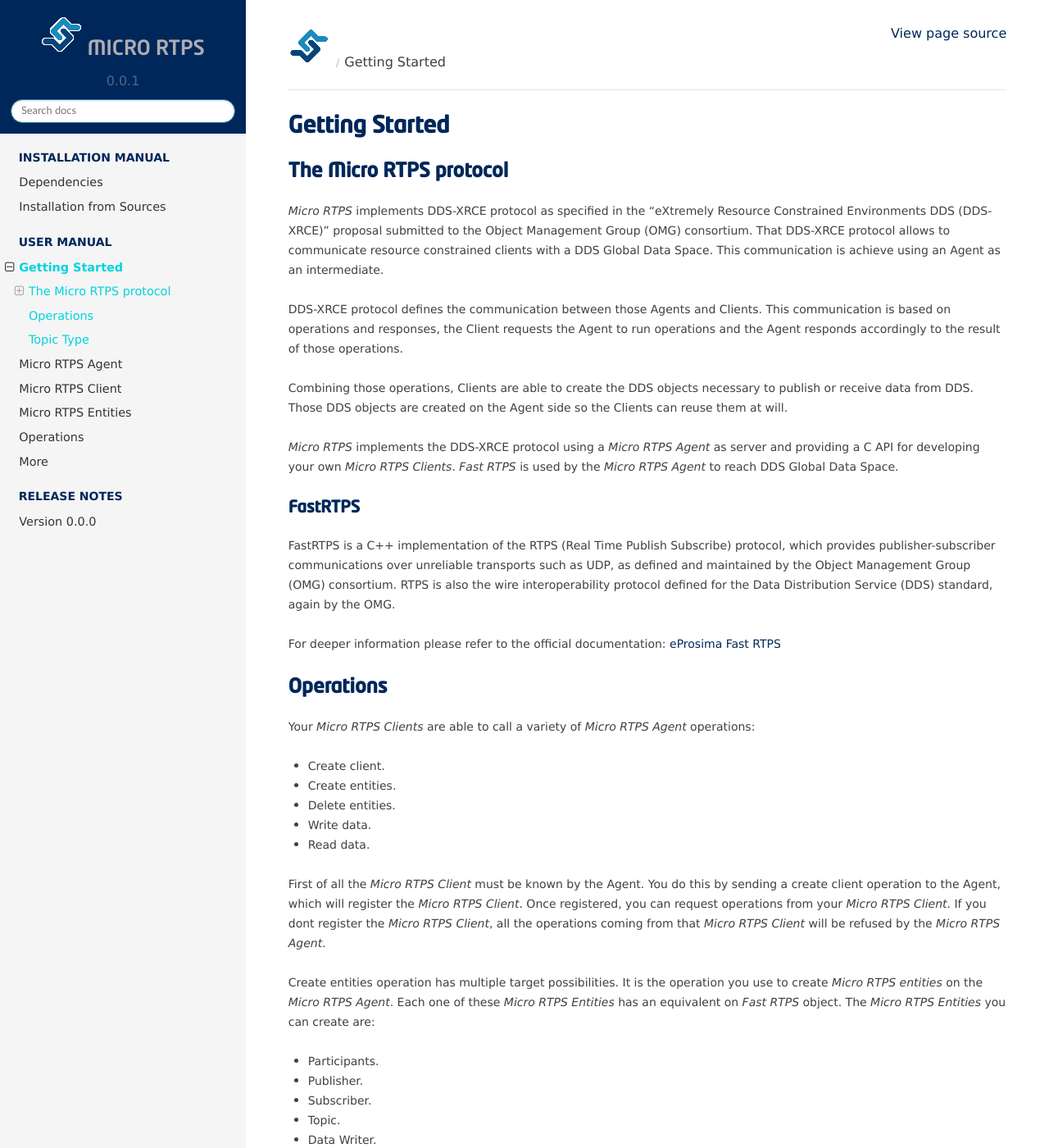
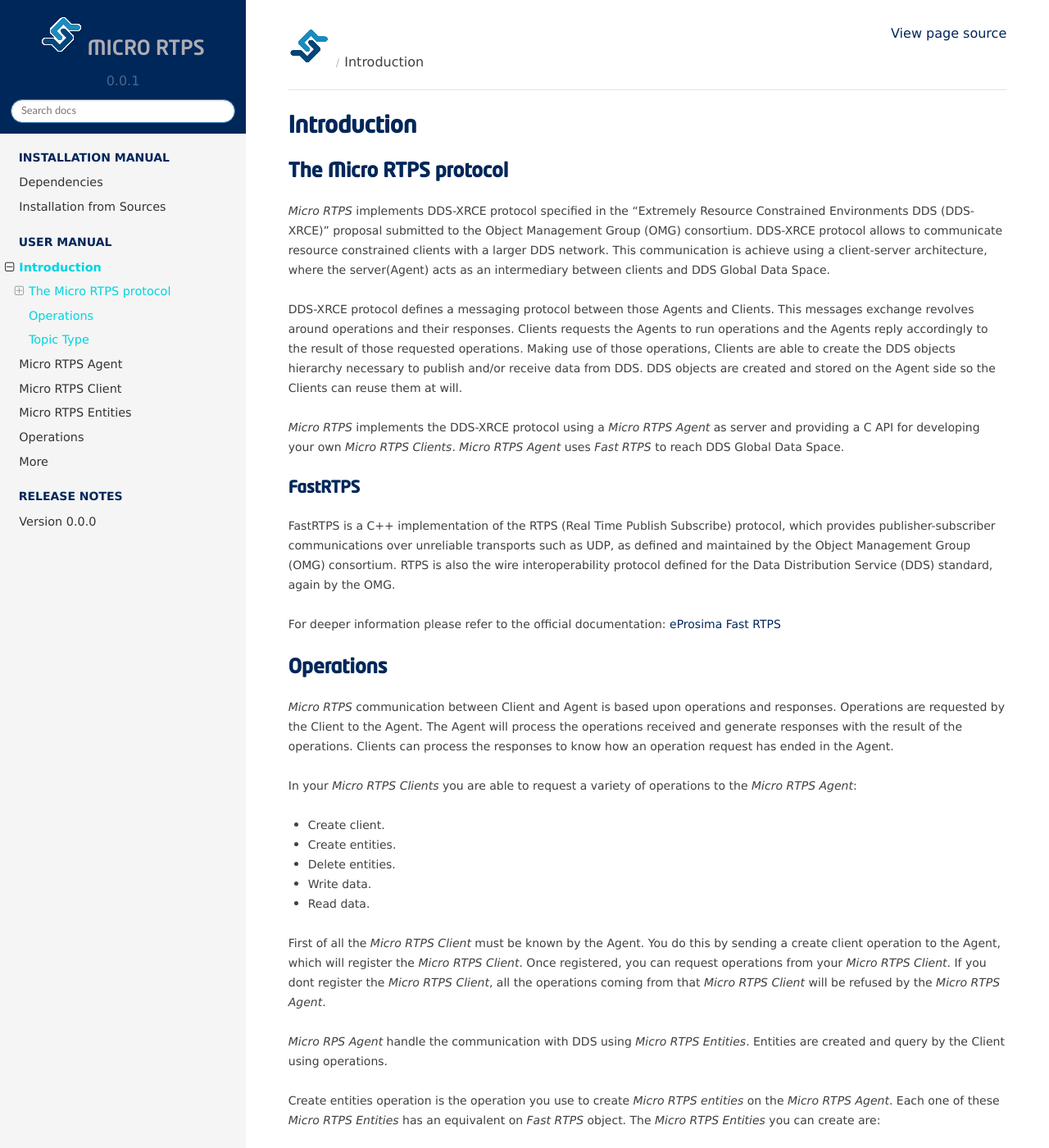
Before and after one commit to eProsima/Micro-XRCE-DDS-docs, a Sphinx documentation site: the page built from docs/introduction.rst, in a window 1280 px wide and 1400 px high. Shown: the whole window at 82% size. Built offline with Sphinx 7.4.7 and the Read the Docs theme 2.0.0, drawn with Linux system fonts in a browser that asks for light colours; some of the changed text lies outside the part shown.

Commit message:
ref#2351. Introduction changes

```diff
--- a/docs/introduction.rst
+++ b/docs/introduction.rst
@@ -1,18 +1,14 @@
-Getting Started
-===============
+Introduction
+============
 
 The Micro RTPS protocol
 -----------------------
 
-*Micro RTPS* implements DDS-XRCE protocol as specified in the "eXtremely Resource Constrained Environments DDS (DDS-XRCE)" proposal submitted to the Object Management Group (OMG) consortium. That DDS-XRCE protocol allows to communicate resource constrained clients with a DDS Global Data Space. This communication is achieve using an Agent as an intermediate.
+*Micro RTPS* implements DDS-XRCE protocol specified in the "Extremely Resource Constrained Environments DDS (DDS-XRCE)" proposal submitted to the Object Management Group (OMG) consortium. DDS-XRCE protocol allows to communicate resource constrained clients with a larger DDS network. This communication is achieve using a client-server architecture, where the server(Agent) acts as an intermediary between clients and DDS Global Data Space.
 
-DDS-XRCE protocol defines the communication between those Agents and Clients. This communication is based on operations and responses,
-the Client requests the Agent to run operations and the Agent responds accordingly to the result of those operations.
+DDS-XRCE protocol defines a messaging protocol between those Agents and Clients. This messages exchange revolves around operations and their responses. Clients requests the Agents to run operations and the Agents reply accordingly to the result of those requested operations. Making use of those operations, Clients are able to create the DDS objects hierarchy necessary to publish and/or receive data from DDS. DDS objects are created and stored on the Agent side so the Clients can reuse them at will.
 
-Combining those operations, Clients are able to create the DDS objects necessary to publish or receive data from DDS. Those DDS objects are
-created on the Agent side so the Clients can reuse them at will.
-
-*Micro RTPS* implements the DDS-XRCE protocol using a *Micro RTPS Agent* as server and providing a C API for developing your own *Micro RTPS Clients*. *Fast RTPS* is used by the *Micro RTPS Agent* to reach DDS Global Data Space.
+*Micro RTPS* implements the DDS-XRCE protocol using a *Micro RTPS Agent* as server and providing a C API for developing your own *Micro RTPS Clients*. *Micro RTPS Agent* uses *Fast RTPS* to reach DDS Global Data Space.
 
 FastRTPS
 ^^^^^^^^
@@ -24,7 +20,9 @@
 Operations
 ----------
 
-Your *Micro RTPS Clients* are able to call a variety of *Micro RTPS Agent* operations:
+*Micro RTPS* communication between Client and Agent is based upon operations and responses. Operations are requested by the Client to the Agent. The Agent will process the operations received and generate responses with the result of the operations. Clients can process the responses to know how an operation request has ended in the Agent.
+
+In your *Micro RTPS Clients* you are able to request a variety of operations to the *Micro RTPS Agent*:
 
 * Create client.
 * Create entities.
@@ -34,7 +32,9 @@
 
 First of all the *Micro RTPS Client* must be known by the Agent. You do this by sending a create client operation to the Agent, which will register the *Micro RTPS Client*. Once registered, you can request operations from your *Micro RTPS Client*. If you dont register the *Micro RTPS Client*, all the operations coming from that *Micro RTPS Client* will be refused by the *Micro RTPS Agent*.
 
-Create entities operation has multiple target possibilities. It is the operation you use to create *Micro RTPS entities* on the *Micro RTPS Agent*. Each one of these *Micro RTPS Entities* has an equivalent on *Fast RTPS* object. The *Micro RTPS Entities* you can create are:
+*Micro RPS Agent* handle the communication with DDS using *Micro RTPS Entities*. Entities are created and query by the Client using operations.
+
+Create entities operation is the operation you use to create *Micro RTPS entities* on the *Micro RTPS Agent*. Each one of these *Micro RTPS Entities* has an equivalent on *Fast RTPS* object. The *Micro RTPS Entities* you can create are:
 
 * Participants.
 * Publisher.
@@ -43,15 +43,17 @@
 * Data Writer.
 * Data reader.
 
-For sending and receiving that from/to DDS, *Micro RTPS Client* has access to two operations: Write and Read. Those operations are handled by an already created Data Writer or a Data Reader respectively.
+For sending and receiving that from/to DDS, *Micro RTPS Client* has access to two operations: Write and Read. Those operations are handled by an already created Data Writer or a Data Reader on the Agent.
 
 If you want to remove any *Micro RTPS Entities* from the *Micro RTPS Agent* you use Delete operation.
 
-For further information on this topic please check :ref:`operations_label`.
+For further information:
+    * :ref:`operations_label`.
+    * :ref:`entities_label`.
 
 Topic Type
 ----------
 
 The data sent from the Client to the DDS Global data Space uses the same principles as in *Fast RTPS*.
 On the DDS side you use Interface Definition Language (IDL) to define your own type. That type must be known by the *Micro RTPS Client*.
-You need to implement that type on your *Micro RTPS Client* providing serialization and deserialization code. The type sent or received by *Micro RTPS Client* should match that one used on the DDS Side.
+You need to implement that type on your *Micro RTPS Client* providing serialization and deserialization code. The type sent or received by *Micro RTPS Client* should match that one used on the DDS Side. For sending and receiving any topic from your *Micro RTPS Client* you should use write and read operations.
```
